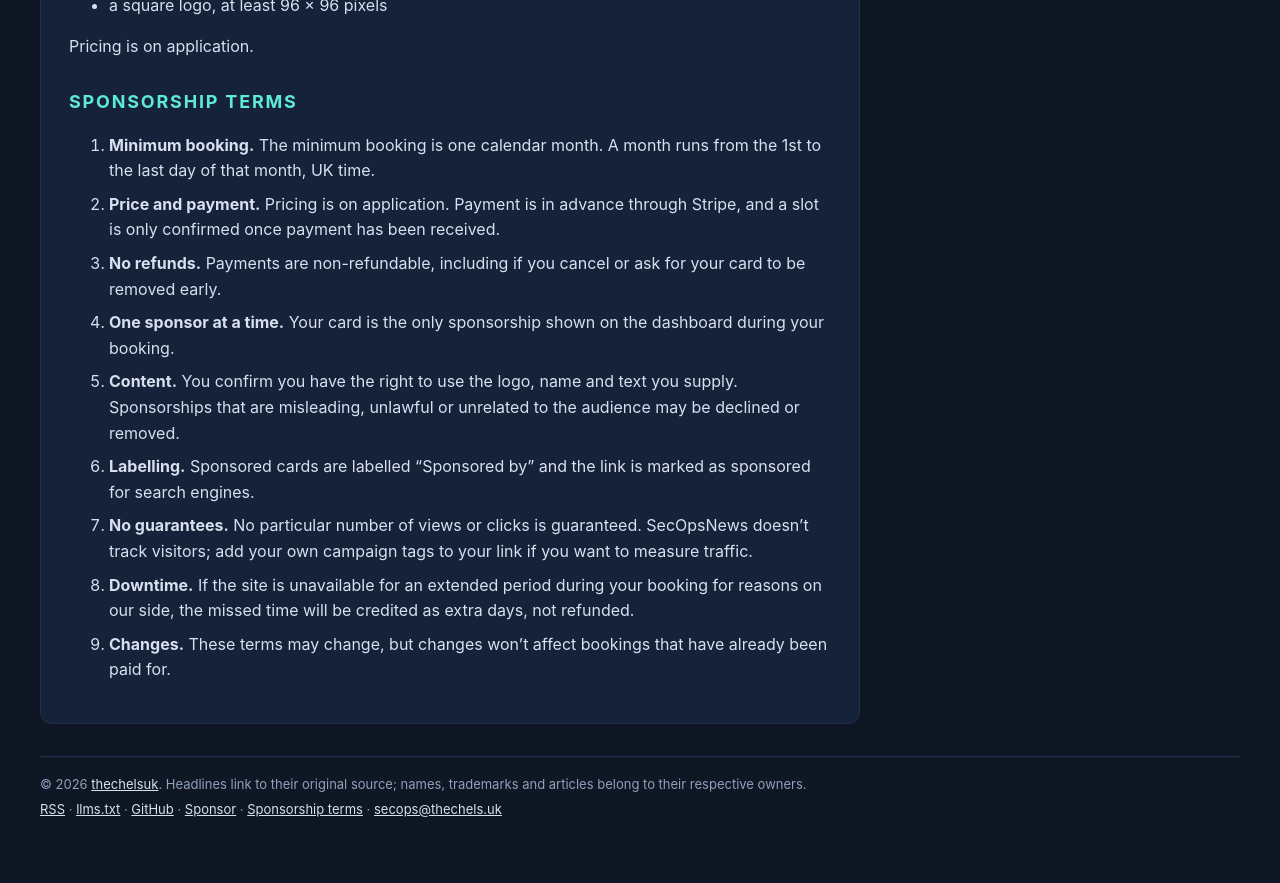
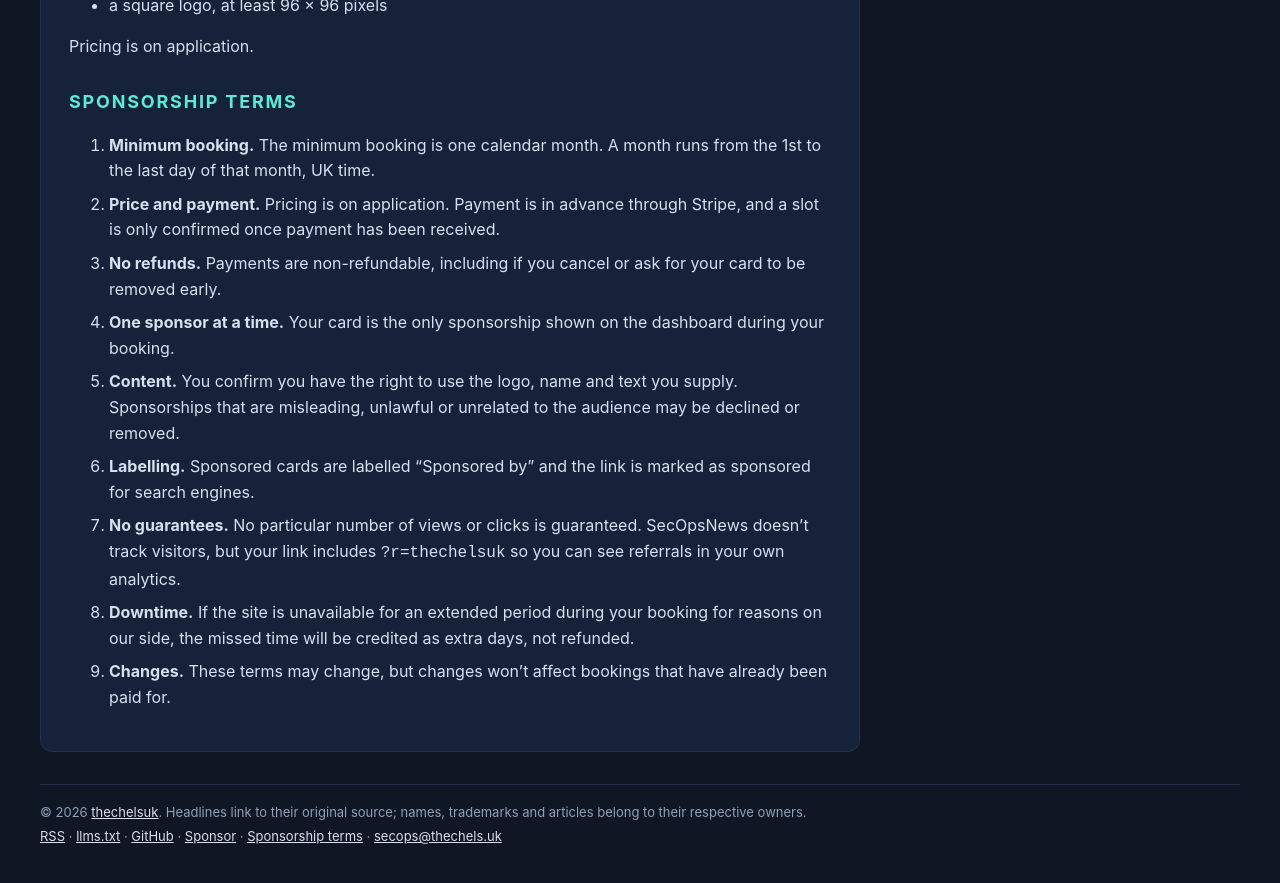
Before and after one commit to SecOpsNews/news, a Jekyll site: the page built from sponsor.md, in a window 1280 px wide and 900 px high, scrolled down 954 px. Shown: the top 883 px of the window. Built offline with Jekyll 4.4.1, drawn with Linux system fonts in a browser that asks for light colours.

Commit message:
Add r=thechelsuk to sponsor links for referral tracking
Co-Authored-By: Claude Opus 5.5 <noreply@anthropic.com>

```diff
--- a/_data/sponsors.yml
+++ b/_data/sponsors.yml
@@ -10,7 +10,7 @@
 #   - name: Acme Security                  # sponsor name, used as alt text
 #     title: Find exposed secrets in minutes
 #     description: Scan your repos and CI logs for leaked keys. Free for open source.
-#     url: https://example.com/?ref=secopsnews
+#     url: https://example.com/              # ?r=thechelsuk is added automatically
 #     logo: /assets/sponsors/acme.png      # square image, 96×96 or larger
 #     start: 2026-11-01
 #     end: 2026-11-30
@@ -18,7 +18,7 @@
 - name: Cybaa
   title: Domain, web and email security monitoring
   description: Spot security problems, investigate DMARC and TLS-RPT reports and keep DNS backups. Plans from £9.99/month, with a 30-day trial.
-  url: https://cybaa.io/?utm_source=secopsnews&utm_medium=sponsor
+  url: https://cybaa.io/
   logo: /assets/sponsors/cybaa.png
   start: 2026-10-21
   end: 2026-12-31
--- a/_includes/sponsor.html
+++ b/_includes/sponsor.html
@@ -13,7 +13,8 @@
 {%- endif %}
 {%- endfor %}
 {%- if sponsor %}
-<a class="sponsor" href="{{ sponsor.url | escape }}" rel="sponsored noopener" target="_blank">
+{%- if sponsor.url contains "?" %}{% assign sponsor_link = sponsor.url | append: "&r=thechelsuk" %}{% else %}{% assign sponsor_link = sponsor.url | append: "?r=thechelsuk" %}{% endif %}
+<a class="sponsor" href="{{ sponsor_link | escape }}" rel="sponsored noopener" target="_blank">
     <img class="sponsor-logo" src="{{ sponsor.logo }}" alt="{{ sponsor.name }}" width="48" height="48">
     <span class="sponsor-text">
         <span class="sponsor-label">Sponsored by {{ sponsor.name }}</span>
--- a/sponsor.md
+++ b/sponsor.md
@@ -42,6 +42,6 @@ Pricing is on application.
 4. **One sponsor at a time.** Your card is the only sponsorship shown on the dashboard during your booking.
 5. **Content.** You confirm you have the right to use the logo, name and text you supply. Sponsorships that are misleading, unlawful or unrelated to the audience may be declined or removed.
 6. **Labelling.** Sponsored cards are labelled "Sponsored by" and the link is marked as sponsored for search engines.
-7. **No guarantees.** No particular number of views or clicks is guaranteed. SecOpsNews doesn't track visitors; add your own campaign tags to your link if you want to measure traffic.
+7. **No guarantees.** No particular number of views or clicks is guaranteed. SecOpsNews doesn't track visitors, but your link includes `?r=thechelsuk` so you can see referrals in your own analytics.
 8. **Downtime.** If the site is unavailable for an extended period during your booking for reasons on our side, the missed time will be credited as extra days, not refunded.
 9. **Changes.** These terms may change, but changes won't affect bookings that have already been paid for.
```
